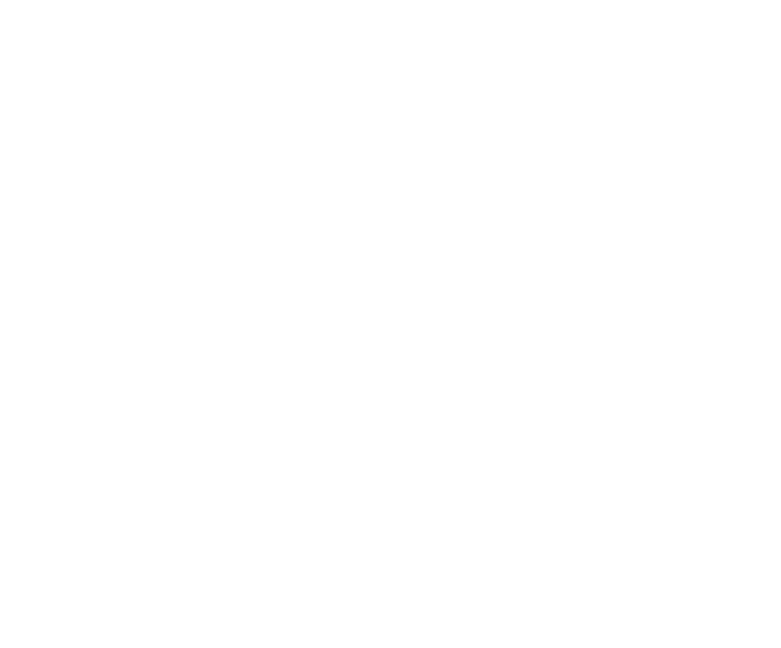
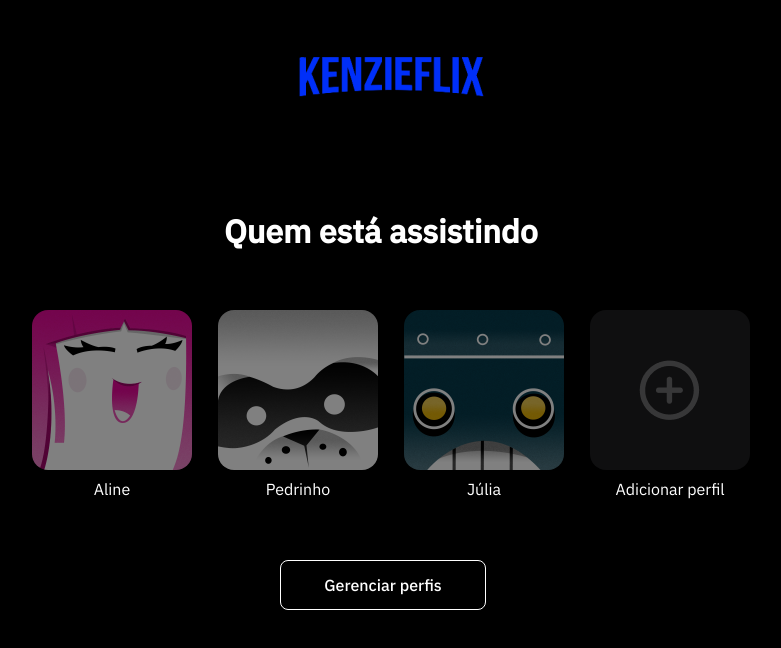
Before and after one commit to JoaoMaiaBGM/S2-18_Versionando_Projeto_KenzieFlix, a plain HTML site: page index.html in a window 1280 px wide. Shown: the whole page, without its empty margins (240-1021 px from the left). Drawn offline with Linux system fonts and the light colour scheme.

Commit message:
imagens adicionadas

```diff
--- a/css/style.css
+++ b/css/style.css
@@ -0,0 +1,103 @@
+@import url('https://fonts.googleapis.com/css2?family=IBM+Plex+Sans:ital,wght@0,200;0,300;0,400;0,500;1,300&display=swap');
+
+body{
+    background-color: black;
+}
+
+header figure{
+    display: flex;
+    align-items: center;
+    width: 229px;
+    height: 68px;
+    margin: 42px 0 0 517px;
+}
+
+h1{
+    font-family: 'IBM Plex Sans', sans-serif;
+    color: white;
+    font-style: normal;
+    font-weight: 600;
+    font-size: 32px;
+    flex-wrap: nowrap;
+    position: absolute;
+    margin-left: 464px;
+    margin-top: 100px;
+}
+
+.perfis{
+    width: 700px;
+}
+
+.perfis ul{
+    list-style: none;
+    display: flex;
+    flex-direction: row;
+    align-items: flex-start;
+    flex-wrap: nowrap;
+    padding: 0;
+    position: absolute;
+    width: 718px;
+    height: 194px;
+    margin-left: 272px;
+    margin-top: 200px;
+    justify-content: space-between;
+}
+
+.perfis ul li{
+    width: 160px;
+}
+
+.perfis p{
+    color: white;
+    text-align: center;
+    font-family: 'IBM Plex Sans', sans-serif;
+    font-style: normal;
+    margin-top: 5px;
+}
+
+.perfis p:hover{
+    transform: scale(1.1);
+}
+
+.profile-image{
+    cursor: pointer;
+    opacity: 0.5;
+    border-radius: 10%;
+    border: 1.5px transparent white;
+    overflow: hidden;
+}
+
+.profile-image:hover{
+    opacity: 1;
+    transition: 0.5s;
+    transform: scale(1.1);
+    border: 1.5px solid white;
+}
+
+input{
+    width: 206px;
+    height: 50px;
+    color: #ffff;
+    background-color: #0000;
+    text-align: center;
+    font-family: 'IBM Plex Sans', sans-serif;
+    font-weight: 500;
+    font-size: 16px;
+    line-height: 21px;
+    box-sizing: border-box;
+    border: 1.5px solid white;
+    border-radius: 8px;
+    margin-top: 450px;
+    margin-left: 520px;
+}
+
+.gerenciamento{
+    transition: 0.5s;
+}
+
+.gerenciamento :hover{
+    background-color: white;
+    color: black;
+    transition: 0.5s;
+    cursor: pointer;
+}
--- a/index.html
+++ b/index.html
@@ -4,15 +4,62 @@
     <meta charset="UTF-8">
     <meta http-equiv="X-UA-Compatible" content="IE=edge">
     <meta name="viewport" content="width=device-width, initial-scale=1.0">
-  <title>S2-18 Versionando Projeto Netflix</title>
     <link rel="stylesheet" href="./css/reset.css">
     <link rel="stylesheet" href="./css/style.css">
+    <title>S2-06 desenvolvendo interface CSS</title>
 </head>
 <body>
 
-  <header></header>
+    <header>
+        <figure>
+            <img src="./img/logo 1.png" alt="logo da kenzieflix">
+            <figcaption hidden>Logo marca da Kenzieflix</figcaption>
+        </figure>
+    </header>
 
-  <main></main>
+    <main>
+        <h1>Quem está assistindo</h1>
+
+            <div class="perfis">
+                <ul>
+                    <li>
+                        <figure>
+                            <img class="profile-image" src="./img/avatar1.png" alt="avatar-boneca">
+                            <figcaption hidden>avatar de uma boneca rosa</figcaption>
+                        </figure>
+                        <p>Aline</p>
+                    </li>
+
+                    <li>
+                        <figure>
+                            <img class="profile-image" src="./img/avatar1 (1).png" alt="avatar-panda">
+                            <figcaption hidden>avatar de um urso panda</figcaption>
+                        </figure>
+                        <p>Pedrinho</p>
+                    </li>
+
+                    <li>
+                        <figure>
+                            <img class="profile-image" src="./img/avatar1 (2).png" alt="avatar-robô">
+                            <figcaption hidden>avatar de um robô</figcaption>
+                        </figure>
+                        <p>Júlia</p>
+                    </li>
+
+                    <li>
+                        <figure>
+                            <img class="profile-image" src="./img/Frame 5.png" alt="frame de adicionar perfil">
+                            <figcaption hidden>avatar de adicionar um perfil</figcaption>
+                        </figure>
+                        <p>Adicionar perfil</p>
+                    </li>
+                </ul>
+            </div>
+
+            <div class="gerenciamento">
+                <input type="buton" value="Gerenciar perfis">
+            </div>
+    </main>
 
     <footer></footer>
 
```
Also changed, not shown: img/Frame 5.png (added), img/avatar1 (1).png (added), img/avatar1 (2).png (added), img/avatar1.png (added), img/logo 1.png (added). Lines whose indentation alone changed are shown as unchanged.
